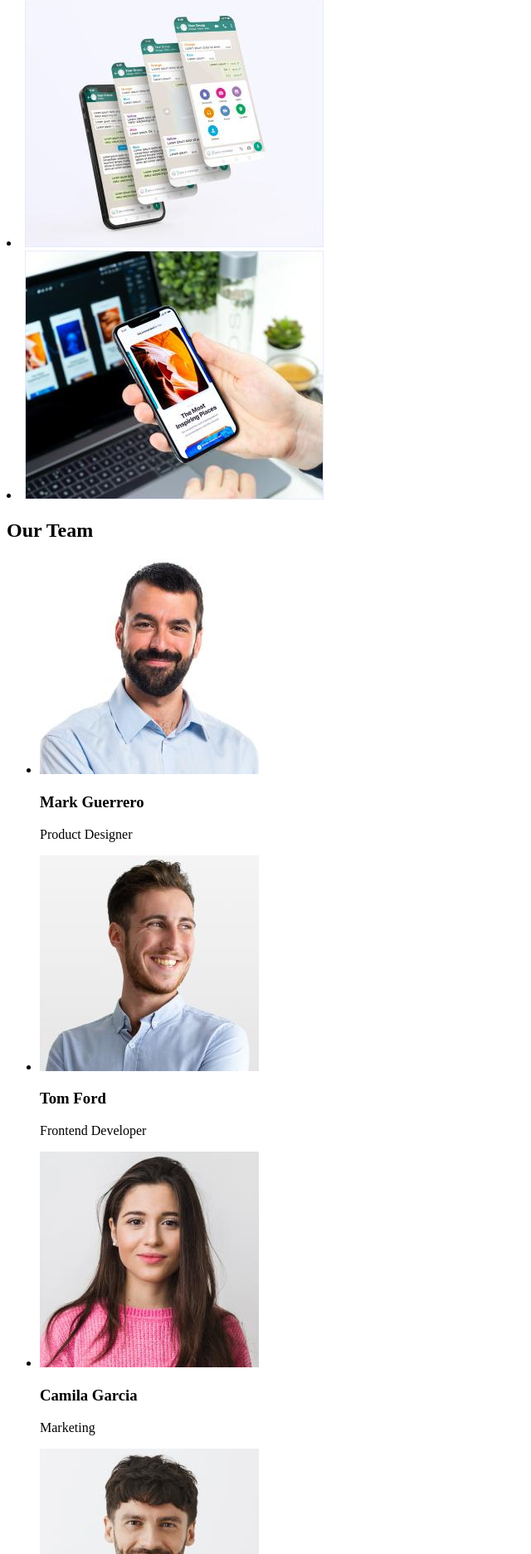
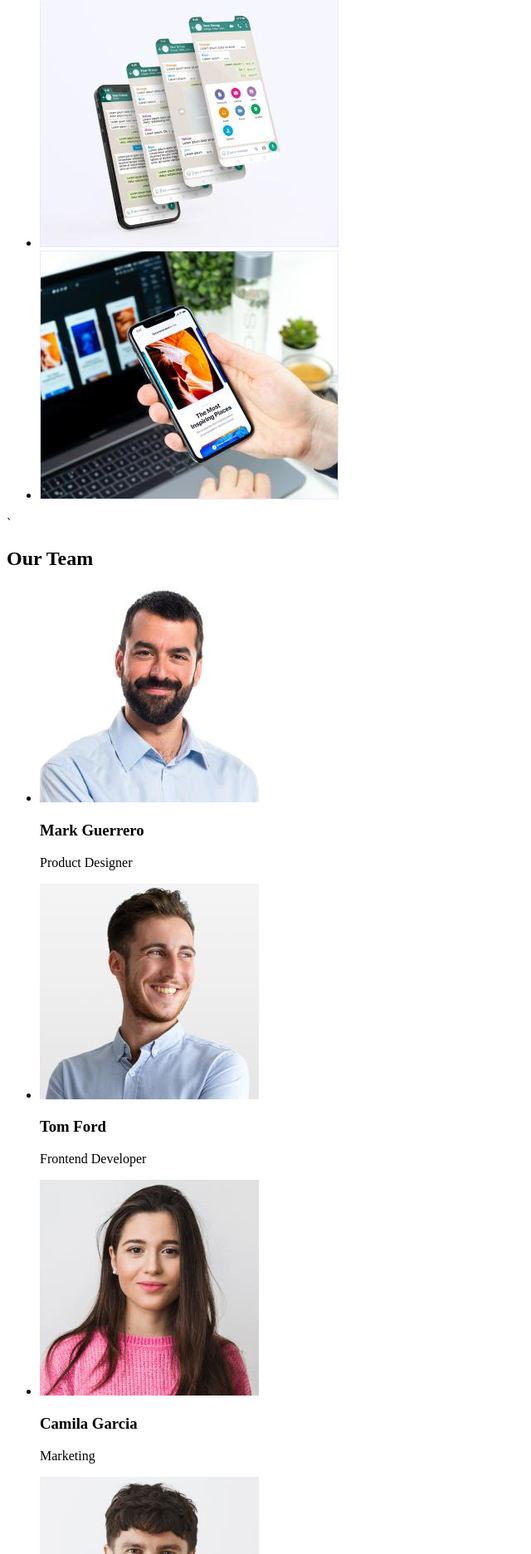
Before and after one commit to ciehgiordani/goit-markup-hw-01, a plain HTML site: page index.html in a window 1280 px wide. Shown: the part 927-2800 px from the top of the page at 83% size, without its empty margins (0-640 px from the left). Drawn offline with Linux system fonts and the light colour scheme.

Commit message:
revisions done

```diff
--- a/index.html
+++ b/index.html
@@ -4,14 +4,12 @@
     <meta charset="UTF-8">
     <meta name="viewport" content="width=device-width, initial-scale=1.0">
     <title>WebStudio - Effective Solutions for Your Business</title>
+    <link rel="stylesheet" href="style.css">
+  </head>
 
-    <link rel="stylesheet" href="style.css">
-
-  </head>
   <body>
     <!-- HEADER -->
-    <header>
-
+    <header></header>
       <!-- Navigation Bar -->
       <nav>
         <!-- logo -->
@@ -41,20 +39,23 @@
       <section>
         <!-- <h2></h2> -->
         <ul>
-          <li><h3>Strategy</h3><p>Our goal is to identify the business problem to walk away with the perfect and creative solution.</p>
+          <li>
+            <h3>Strategy</h3><p>Our goal is to identify the business problem to walk away with the perfect and creative solution.</p>
           </li>
-          <li><h3>Punctuality</h3><p>Bring the key message to the brand's audience for the best price within the shortest possible time.</p>
+          <li>
+           <h3>Punctuality</h3><p>Bring the key message to the brand's audience for the best price within the shortest possible time.</p>
           </li>
-          <li><h3>Diligence</h3><p>Research and confirm brands that present the strongest digital growth opportunities and minimize risk.</p>
+          <li>
+            <h3>Diligence</h3><p>Research and confirm brands that present the strongest digital growth opportunities and minimize risk.</p>
           </li>
-            <li><h3>Technologies</h3><p>Design practice focused on digital experiences. We bring forth a deep passion for problem-solving.</p>
+          <li>
+            <h3>Technologies</h3><p>Design practice focused on digital experiences. We bring forth a deep passion for problem-solving.</p>
           </li>
         </ul>
       </section>
-
       <!-- WAWD Section -->
         <h2>What are we doing</h2>
-        <a>
+        <ul>
             <li>
               <a href="#"><img src="./images/img1.jpg"  width=360  alt="Monitor showing statistics"></a>
             </li>
@@ -66,9 +67,8 @@
            </li>
         </ul>
       </section>
-
       <!-- Our Team Section -->
-      <section>
+      <section>`
         <h2>Our Team</h2>
         <ul>
             <li><img src="./images/mark.jpg" width=264 alt="man holding a laptop">
```
